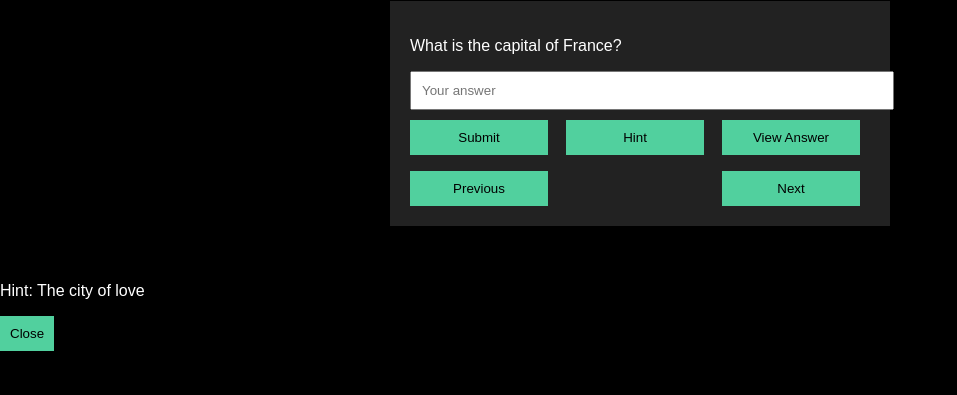
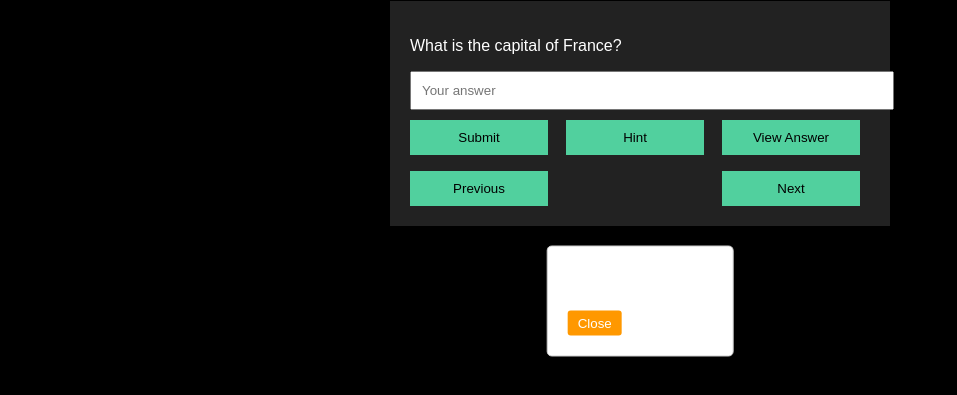
Before and after one commit to aarnav1729/quiz-app, a plain HTML site: page index.html in a window 1280 px wide. Both pictures are taken after a click on the button "Hint". Shown: the part 99-494 px from the top of the page, without its empty margins (0-957 px from the left). Drawn offline with Linux system fonts and the light colour scheme.

Commit message:
Update style.css

```diff
--- a/style.css
+++ b/style.css
@@ -57,6 +57,32 @@ button {
     margin-left: auto;
 }
 
+.popup {
+  position: fixed;
+  top: 50%;
+  left: 50%;
+  transform: translate(-50%, -50%);
+  background-color: #fff;
+  padding: 20px;
+  border: 1px solid #ccc;
+  border-radius: 5px;
+  box-shadow: 0 2px 4px rgba(0, 0, 0, 0.2);
+  z-index: 9999;
+}
+
+.hint-content {
+  margin-bottom: 10px;
+}
+
+.close-button {
+  background-color: #ff9800;
+  color: #fff;
+  padding: 5px 10px;
+  border: none;
+  border-radius: 3px;
+  cursor: pointer;
+}
+
 @media (max-width: 500px) {
     .button-container {
         flex-wrap: wrap;
```
